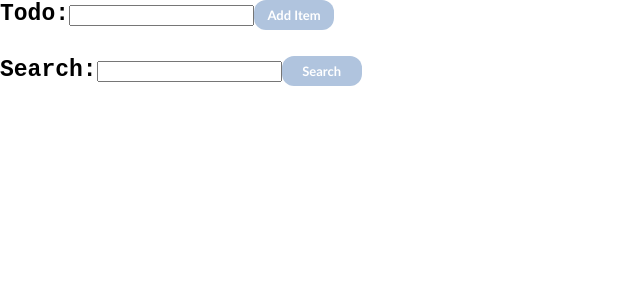
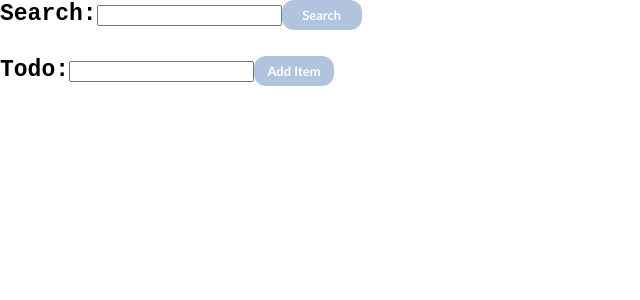
Before and after one commit to Wong-S/mintbean-Goals-Project, a React (Create React App) app: page / in a window 1280 px wide. Shown: the top 300 px of the page, without its empty margins (0-640 px from the left). Built offline with nearby package versions, Linux system fonts and the light colour scheme.

Commit message:
Move Search component in App function

```diff
--- a/src/App.js
+++ b/src/App.js
@@ -230,10 +230,12 @@ function App() {
   return (
     <div>
 
+      <Search />
+      <br></br>
 
       <AddTodo />
-      <br></br>
-      <Search />
+
+
 
 
     </div>
```
